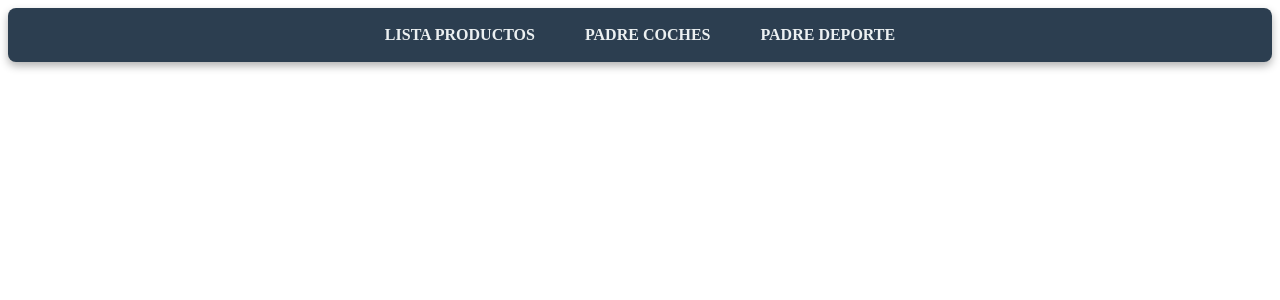
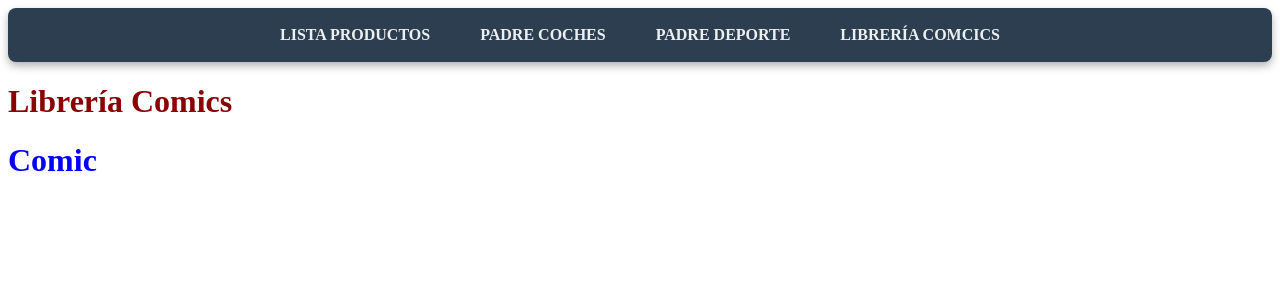
Before and after one commit to Kevbast/angularcomunicacionmodelos, an Angular app: page /libreria in a window 1280 px wide. Before the commit this address led to /. Shown: the top 300 px of the page. Built offline with nearby package versions, Linux system fonts and the light colour scheme.

Commit message:
librería comic empezado

```diff
--- a/src/app/app-module.ts
+++ b/src/app/app-module.ts
@@ -9,6 +9,9 @@ import { HijococheComponent } from './components/hijocoche.component/hijocoche.c
 import { PadrecochesComponent } from './components/padrecoches.component/padrecoches.component';
 import { PadredeportesComponent } from './components/padredeportes.component/padredeportes.component';
 import { HijodeporteComponent } from './components/hijodeporte.component/hijodeporte.component';
+import { LibreriaComponent } from './components/libreria.component/libreria.component';
+import { ComicComponent } from './components/comic.component/comic.component';
+import { FormsModule } from '@angular/forms';
 
 @NgModule({
   declarations: [
@@ -18,10 +21,12 @@ import { HijodeporteComponent } from './components/hijodeporte.component/hijodep
     HijococheComponent,
     PadrecochesComponent,
     PadredeportesComponent,
-    HijodeporteComponent
+    HijodeporteComponent,
+    LibreriaComponent,
+    ComicComponent
   ],
   imports: [
-    BrowserModule,routing
+    BrowserModule,routing,FormsModule
   ],
   providers: [
     provideBrowserGlobalErrorListeners(),appRoutingProvider
--- a/src/app/app.routing.ts
+++ b/src/app/app.routing.ts
@@ -5,11 +5,13 @@ import { ModuleWithProviders } from "@angular/core";
 import { HijococheComponent } from "./components/hijocoche.component/hijocoche.component";
 import { PadrecochesComponent } from "./components/padrecoches.component/padrecoches.component";
 import { PadredeportesComponent } from "./components/padredeportes.component/padredeportes.component";
+import { LibreriaComponent } from "./components/libreria.component/libreria.component";
 
 const appRoutes:Routes=[
     {path:"",component:ListaproductosComponent},
     {path:"padre",component:PadrecochesComponent},
     {path:"padredeporte",component:PadredeportesComponent},
+    {path:"libreria",component:LibreriaComponent},
 ]
 
 export const appRoutingProvider:any[]=[];
--- /dev/null
+++ b/src/app/components/comic.component/comic.component.html
@@ -0,0 +1,4 @@
+<div>
+    <h1 style="color: blue;">Comic</h1>
+
+</div>
--- /dev/null
+++ b/src/app/components/libreria.component/libreria.component.html
@@ -0,0 +1,5 @@
+<div>
+    <h1 style="color: darkred;">Librería Comics</h1>
+    <app-comic></app-comic>
+
+</div>
--- a/src/app/components/menu.component/menu.component.html
+++ b/src/app/components/menu.component/menu.component.html
@@ -9,5 +9,8 @@
         <li>
             <a [routerLink]="['/padredeporte']">Padre Deporte</a>
         </li>
+        <li>
+            <a [routerLink]="['/libreria']">Librería Comcics</a>
+        </li>
     </ul>
 </div>
--- /dev/null
+++ b/src/app/models/comic.ts
@@ -0,0 +1,8 @@
+export class comics{
+
+    constructor(
+        public titulo:string,
+        public imagen:string,
+        public descripcion:string,
+    ){}
+}
```
Also changed, not shown: src/app/components/comic.component/comic.component.ts (added, +15 -0 lines), src/app/components/libreria.component/libreria.component.ts (added, +14 -0 lines), src/app/components/comic.component/comic.component.css (added), src/app/components/libreria.component/libreria.component.css (added), 2 other files (tests, documents, lock files or other folders).
